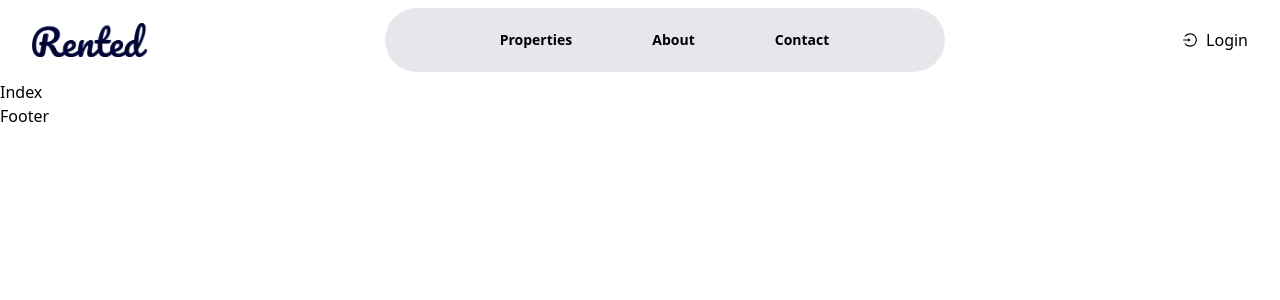
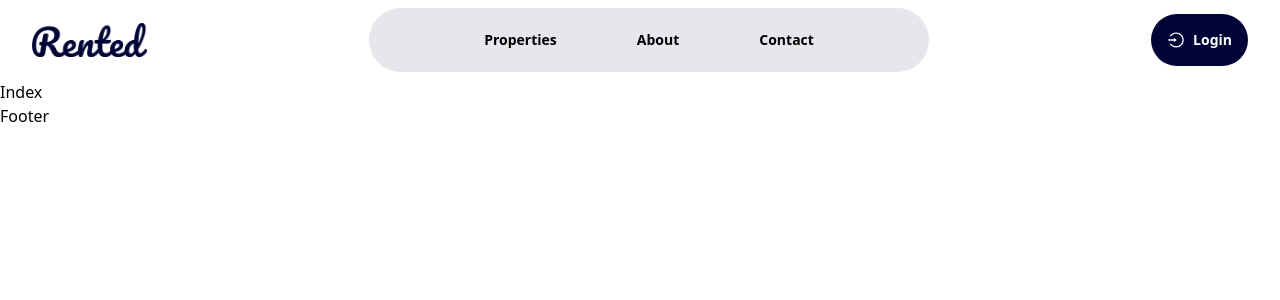
Before and after one commit to xProfanity/rented, a Next.js app: page / in a window 1280 px wide. Shown: the top 300 px of the page. Built offline with nearby package versions, Linux system fonts and the light colour scheme; no server answers.

Commit message:
styled navbar login button

```diff
--- a/components/Navbar.tsx
+++ b/components/Navbar.tsx
@@ -52,9 +52,9 @@ export default function Navbar() {
                         </button>
                     </div>
                 ) : (
-                    <button onClick={handleLogin} type="button" className="flex flex-row justify-center items-center gap-2">
-                        <AiOutlineLogin />
-                        <p>Login</p>
+                    <button onClick={handleLogin} type="button" className="flex bg-[#010536] p-4 rounded-full flex-row justify-center items-center gap-2">
+                        <AiOutlineLogin color="white" size={18}/>
+                        <p className="text-white text-sm font-bold">Login</p>
                     </button>
                 )}
             </div>
```
